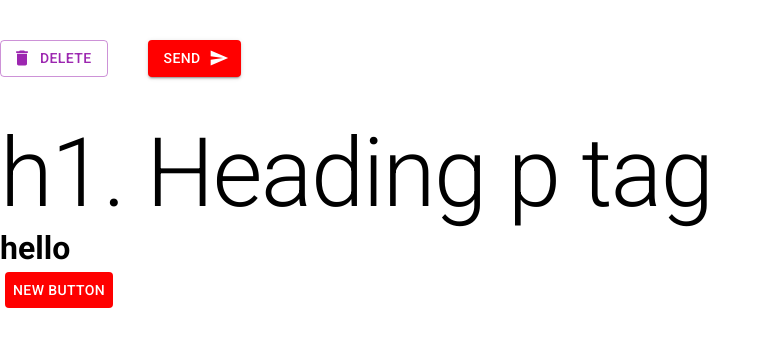
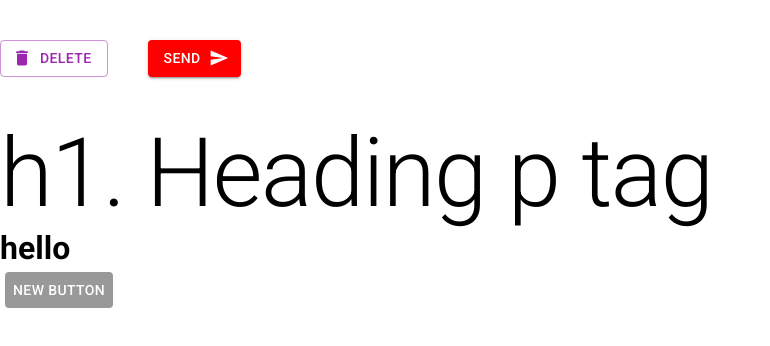
Before and after one commit to ackfort/React-MUI, a React (Create React App) app: page / in a window 1280 px wide. Shown: the top 346 px of the page, without its empty margins (0-770 px from the left). Built offline with nearby package versions, Linux system fonts and the light colour scheme.

Commit message:
use theme

```diff
--- a/src/App.js
+++ b/src/App.js
@@ -3,8 +3,8 @@ import { Delete, Send } from "@mui/icons-material";
 
 function App() {
 
-  const RedButton = styled(Button)({
-    backgroundColor: "red",
+  const RedButton = styled(Button)(({theme}) => ({
+    backgroundColor: theme.palette.primary.main,
     color: "white",
     margin: 5,
     "&:hover": {
@@ -14,7 +14,7 @@ function App() {
       backgroundColor: "gray",
       color: "white"
     }
-  });
+  }));
 
   return (
     <div>
```
